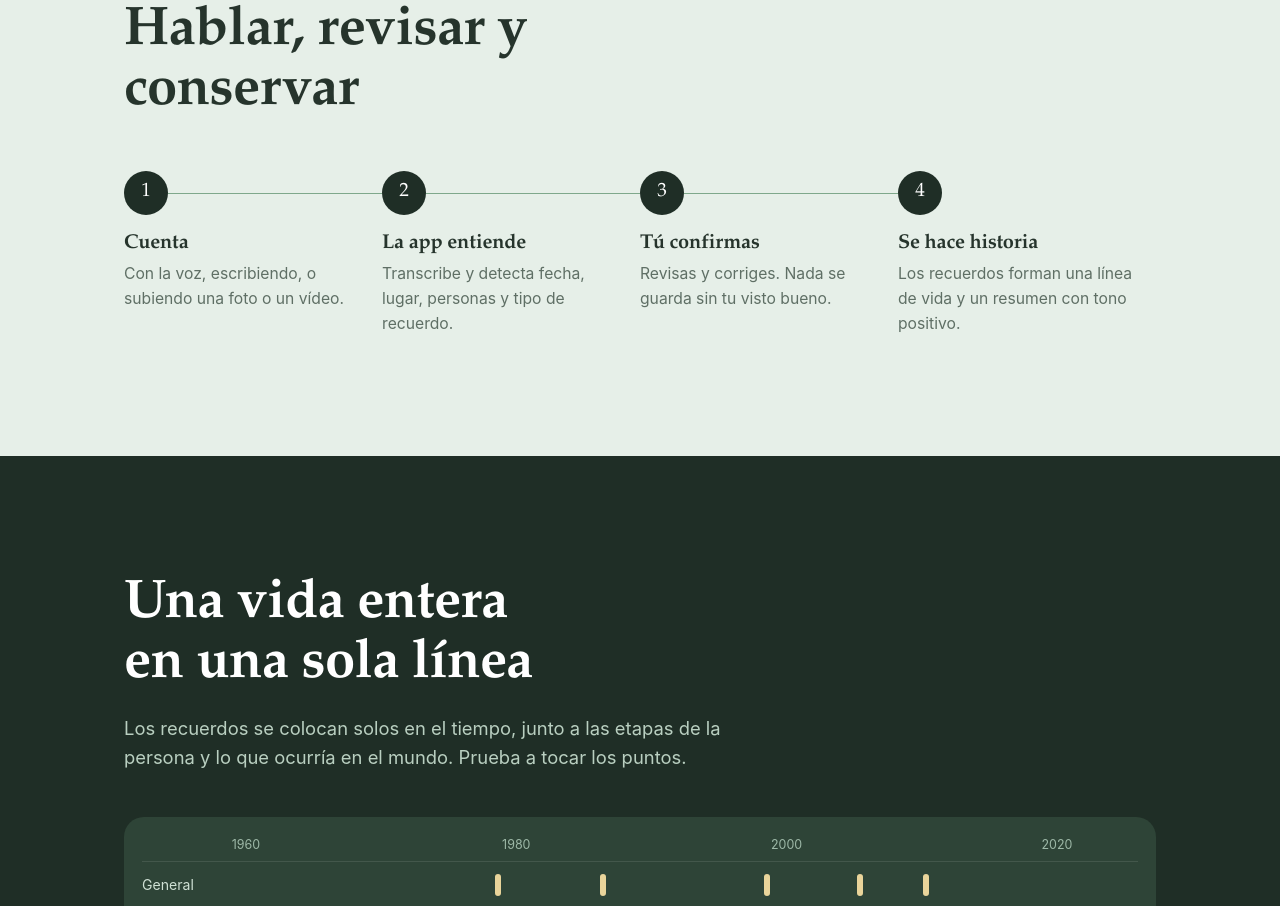
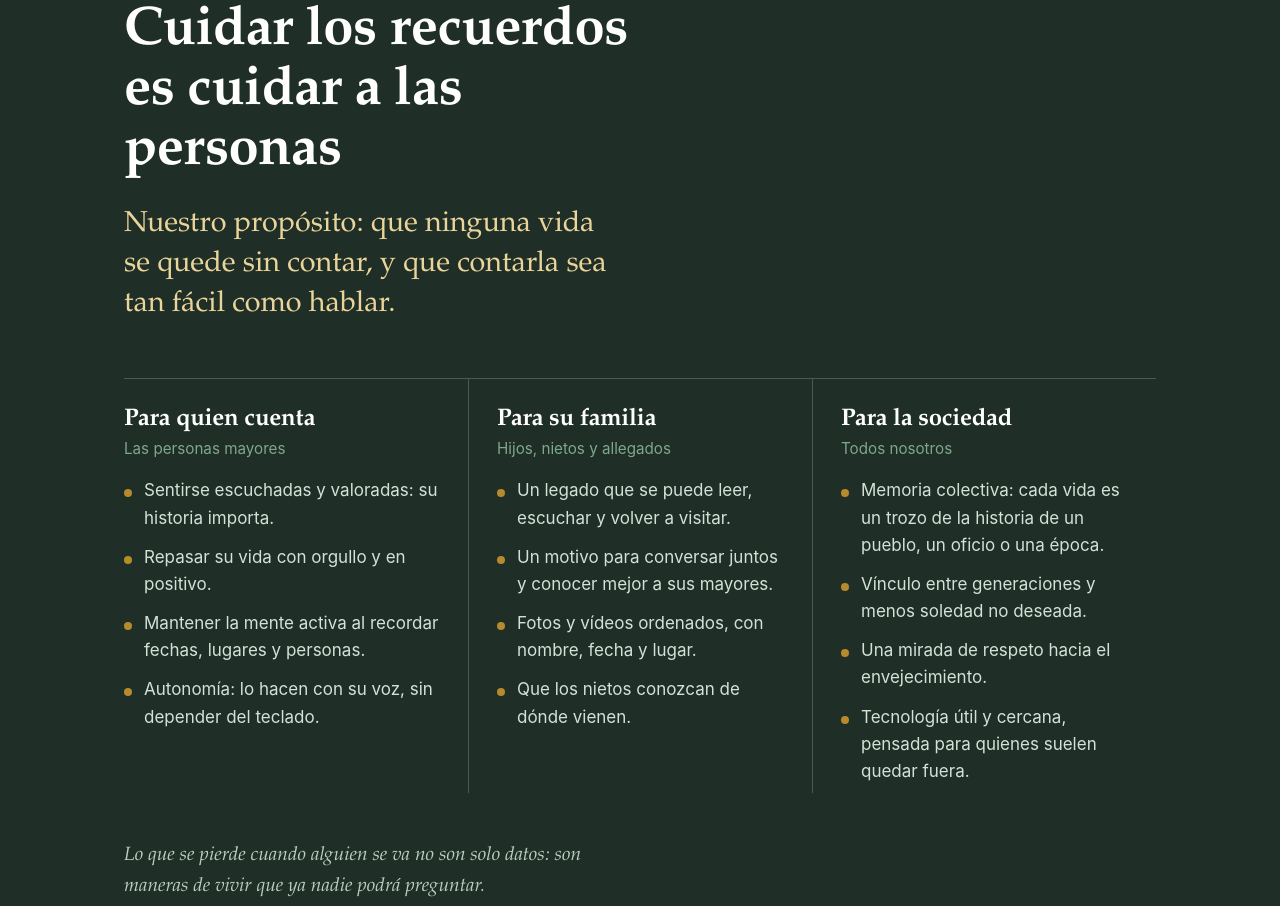
Before and after one commit to jgzmac/mis-memorias-de-oro, a website: page docs/presentacion.html in a window 1280 px wide. Shown: the part 1480-2386 px from the top of the page. Drawn offline with Linux system fonts and the light colour scheme.

Commit message:
Add propósito y beneficios a la presentación web

```diff
--- a/docs/presentacion.html
+++ b/docs/presentacion.html
@@ -61,6 +61,25 @@ section{padding:clamp(64px,10vw,120px) 0}
 .truths div{padding-left:18px;border-left:2px solid var(--oro-claro)}
 .truths h3{font-size:1.35rem;margin-bottom:4px}
 .truths p{color:var(--gris)}
+
+/* ===== Propósito ===== */
+.purpose{background:var(--bosque);color:#fff}
+.purpose h2{color:#fff;max-width:20ch}
+.purpose-lead{font-family:var(--serif);font-size:clamp(1.3rem,2.6vw,1.8rem);line-height:1.4;color:var(--oro-claro);max-width:34ch;margin-top:22px}
+.rings{display:grid;grid-template-columns:repeat(3,1fr);margin-top:52px;border-top:1px solid rgba(255,255,255,.2)}
+.ring{padding:28px 28px 8px 0}
+.ring+.ring{padding-left:28px;border-left:1px solid rgba(255,255,255,.2)}
+.ring h3{font-size:1.5rem}
+.ring .who{color:var(--salvia);font-size:.95rem;margin:4px 0 16px}
+.ring ul{list-style:none;display:grid;gap:12px;color:#d3e2d8}
+.ring li{padding-left:20px;position:relative}
+.ring li::before{content:"";position:absolute;left:0;top:.7em;width:8px;height:8px;border-radius:50%;background:var(--oro)}
+.purpose-note{margin-top:48px;font-family:var(--serif);font-style:italic;font-size:1.2rem;color:#b9cfc0;max-width:52ch}
+@media (max-width:860px){
+  .rings{grid-template-columns:1fr}
+  .ring,.ring+.ring{padding:24px 0 8px;border-left:0}
+  .ring+.ring{border-top:1px solid rgba(255,255,255,.2)}
+}
 
 /* ===== Cómo funciona ===== */
 .how{background:var(--bruma)}
@@ -195,6 +214,47 @@ footer{background:var(--bosque);color:#8fa89a;padding:0 0 40px;font-size:.88rem}
       <div><h3>Todo está disperso</h3><p>Fotos en el móvil, vídeos en un cajón, historias solo en la memoria de quien las vivió.</p></div>
       <div><h3>Para la familia, es un legado</h3><p>Una historia bien contada es lo que se hereda y se vuelve a leer.</p></div>
     </div>
+  </div>
+</section>
+
+<!-- ===== PROPÓSITO Y BENEFICIOS ===== -->
+<section class="purpose">
+  <div class="wrap">
+    <h2>Cuidar los recuerdos es cuidar a las personas</h2>
+    <p class="purpose-lead">Nuestro propósito: que ninguna vida se quede sin contar, y que contarla sea tan fácil como hablar.</p>
+    <div class="rings">
+      <div class="ring">
+        <h3>Para quien cuenta</h3>
+        <p class="who">Las personas mayores</p>
+        <ul>
+          <li>Sentirse escuchadas y valoradas: su historia importa.</li>
+          <li>Repasar su vida con orgullo y en positivo.</li>
+          <li>Mantener la mente activa al recordar fechas, lugares y personas.</li>
+          <li>Autonomía: lo hacen con su voz, sin depender del teclado.</li>
+        </ul>
+      </div>
+      <div class="ring">
+        <h3>Para su familia</h3>
+        <p class="who">Hijos, nietos y allegados</p>
+        <ul>
+          <li>Un legado que se puede leer, escuchar y volver a visitar.</li>
+          <li>Un motivo para conversar juntos y conocer mejor a sus mayores.</li>
+          <li>Fotos y vídeos ordenados, con nombre, fecha y lugar.</li>
+          <li>Que los nietos conozcan de dónde vienen.</li>
+        </ul>
+      </div>
+      <div class="ring">
+        <h3>Para la sociedad</h3>
+        <p class="who">Todos nosotros</p>
+        <ul>
+          <li>Memoria colectiva: cada vida es un trozo de la historia de un pueblo, un oficio o una época.</li>
+          <li>Vínculo entre generaciones y menos soledad no deseada.</li>
+          <li>Una mirada de respeto hacia el envejecimiento.</li>
+          <li>Tecnología útil y cercana, pensada para quienes suelen quedar fuera.</li>
+        </ul>
+      </div>
+    </div>
+    <p class="purpose-note">Lo que se pierde cuando alguien se va no son solo datos: son maneras de vivir que ya nadie podrá preguntar.</p>
   </div>
 </section>
 
```
